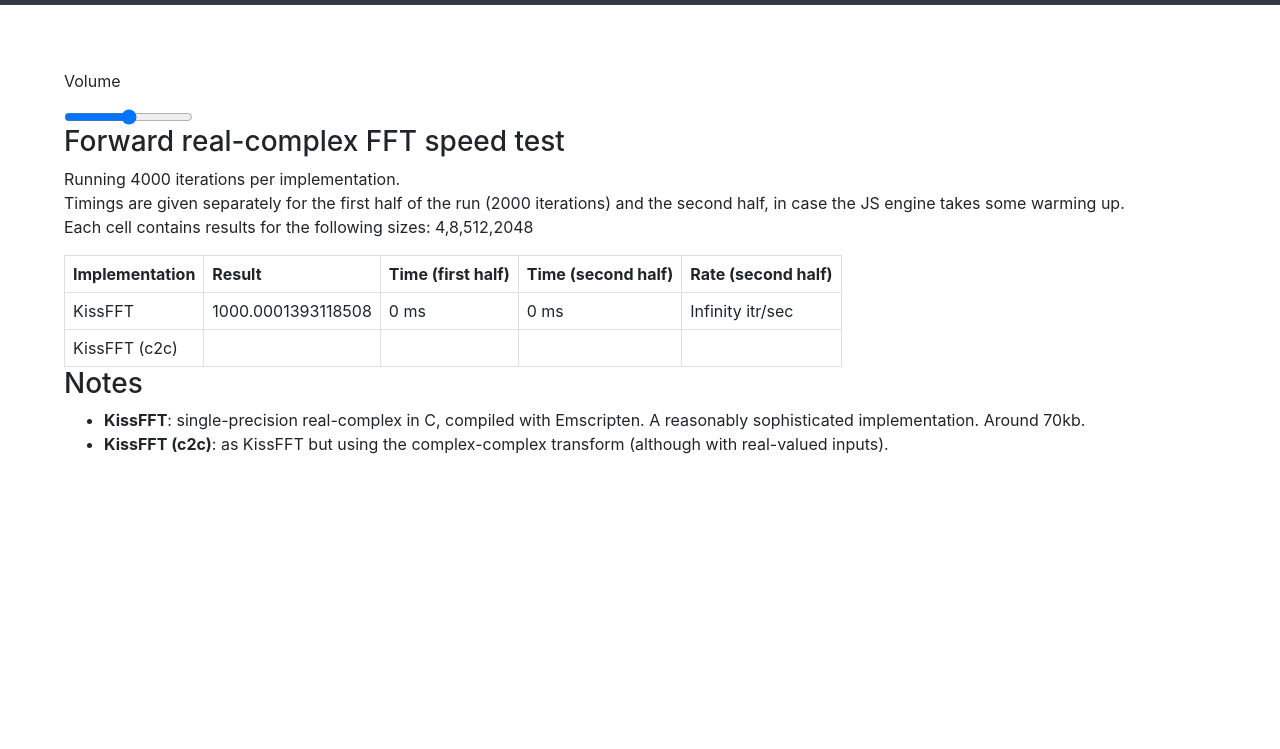
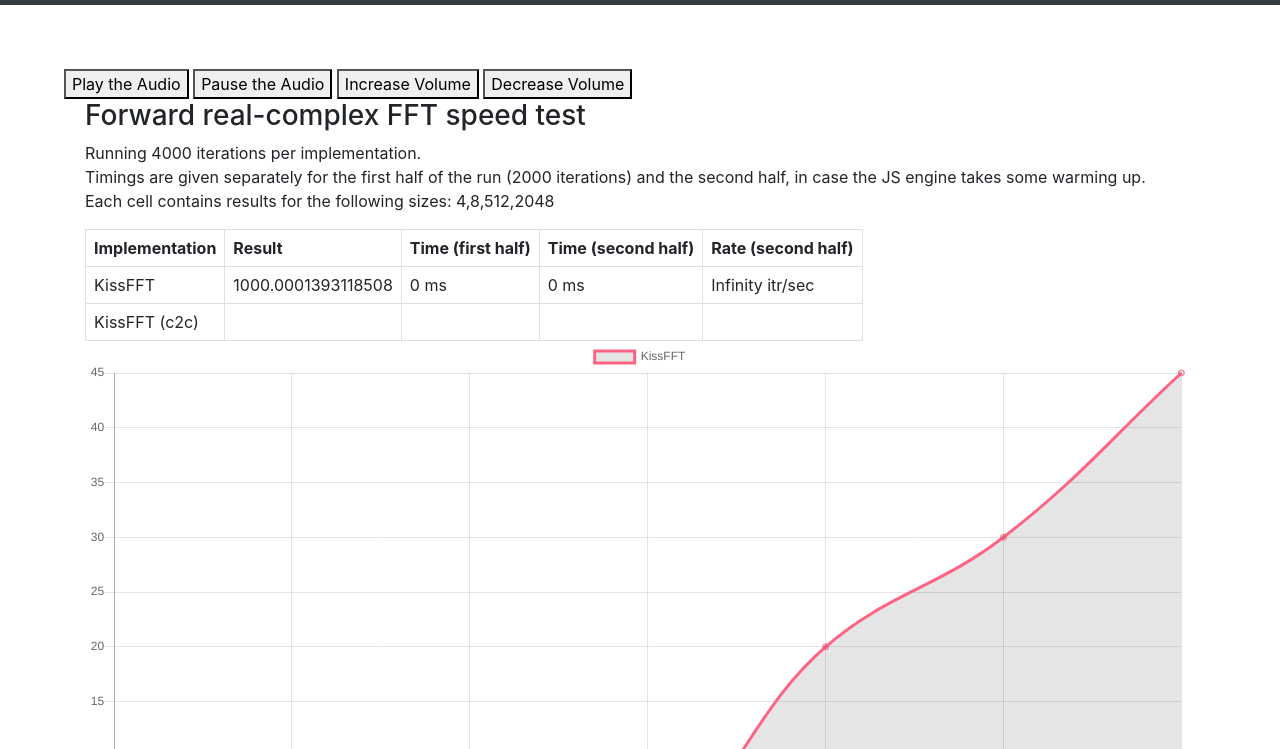
Before and after one commit to AWSM-WASM/PulseFFT, a website: page index.html in a window 1280 px wide. Shown: the part 51-800 px from the top of the page. Drawn offline with nearby package versions, Linux system fonts and the light colour scheme.

Commit message:
trying to fix merges

```diff
--- a/index.html
+++ b/index.html
@@ -56,10 +56,17 @@
       </div>
     </nav>
 
+    <audio crossOrigin="anonymous" id="audioElement" src="02 Noontide (Sol Vs Ky's Theme).mp3"></audio>
+    <div>
+      <button onclick="document.getElementById('audioElement').play()">Play the Audio</button>
+      <button onclick="document.getElementById('audioElement').pause()">Pause the Audio</button>
+      <button onclick="document.getElementById('audioElement').volume+=0.1">Increase Volume</button>
+      <button onclick="document.getElementById('audioElement').volume-=0.1">Decrease Volume</button>
+    </div>
 
-  <p>Volume</p>
-  <input id="volume" type="range" min="0" max="1" step="0.1" value="0.5"/>
-
+    <div class="container">
+      <div class="row">
+        <div class="col-lg-12">
             <h3>Forward real-complex FFT speed test</h3>
 
               <p id="test-description"></p>
@@ -70,10 +77,13 @@
                 </tr>
                 <tr>
                   <td>KissFFT</td><td id="kissfft-result"></td><td id="kissfft-1"></td><td id="kissfft-2"></td><td id="kissfft-itr"></td>
-    </tr><tr>
+                </tr>
+                <tr>
                   <td>KissFFT (c2c)</td><td id="kissfftcc-result"></td><td id="kissfftcc-1"></td><td id="kissfftcc-2"></td><td id="kissfftcc-itr"></td>
                 </tr>
               </table>
+              <canvas id="myChart"></canvas>
+
 
               <h3>Notes</h3>
 
@@ -85,4 +95,39 @@
                 transform (although with real-valued inputs).</li>
               </ul>
 
+        </div>
+      </div>
+    </div>
+  <!-- Bootstrap core JavaScript -->
+  <script src="vendor/jquery/jquery.min.js"></script>
+  <script src="vendor/bootstrap/js/bootstrap.bundle.min.js"></script>
+  <script src="https://cdnjs.cloudflare.com/ajax/libs/Chart.js/2.4.0/Chart.min.js"></script>
+  <script src="https://code.jquery.com/jquery-2.1.3.min.js"></script>
+  <script src="http://d3js.org/d3.v3.min.js" charset="utf-8"></script>
+  <script src="app.js"></script>
+  <script>
+    var ctx = document.getElementById('myChart').getContext('2d');
+
+    var myLineChart = new Chart(ctx, {
+    type: 'line',
+    data: {
+        labels: ["January", "February", "March", "April", "May", "June", "July"],
+        datasets:
+        [{
+            label: "KissFFT",
+            borderColor: 'rgb(255, 99, 132)',
+            data: [0, 10, 5, 2, 20, 30, 45],
+        }
+        // {
+        //     label: "KissFFT (c2c)",
+        //     borderColor: 'rgb(99, 255, 132)',
+        //     data: [45, 30, 20, 2, 5, 10, 0],
+        // }
+      ],
+    },
+    options: {}
+    });
+  </script>
+
 </body>
+</html>
```
Lines whose indentation alone changed are shown as unchanged.
